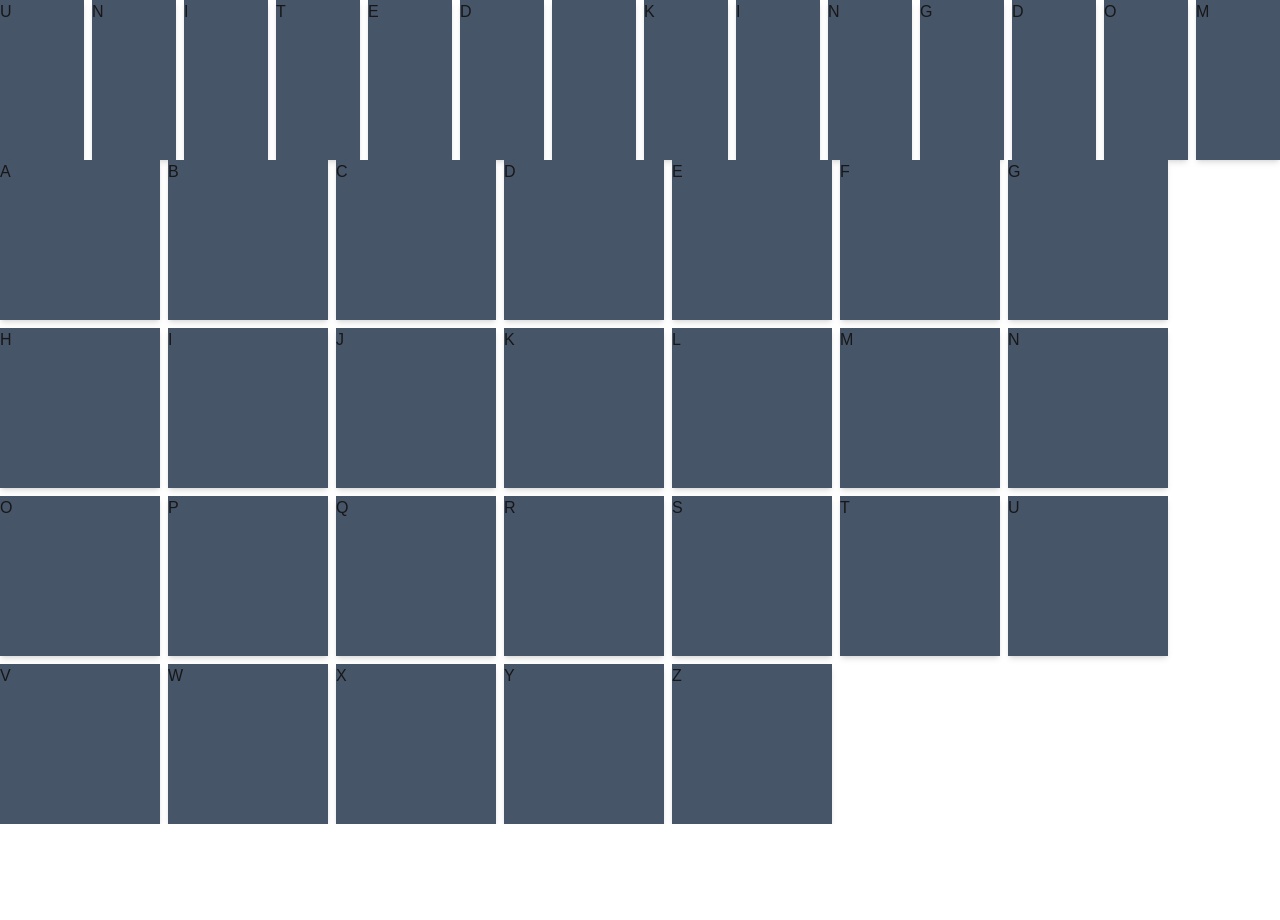
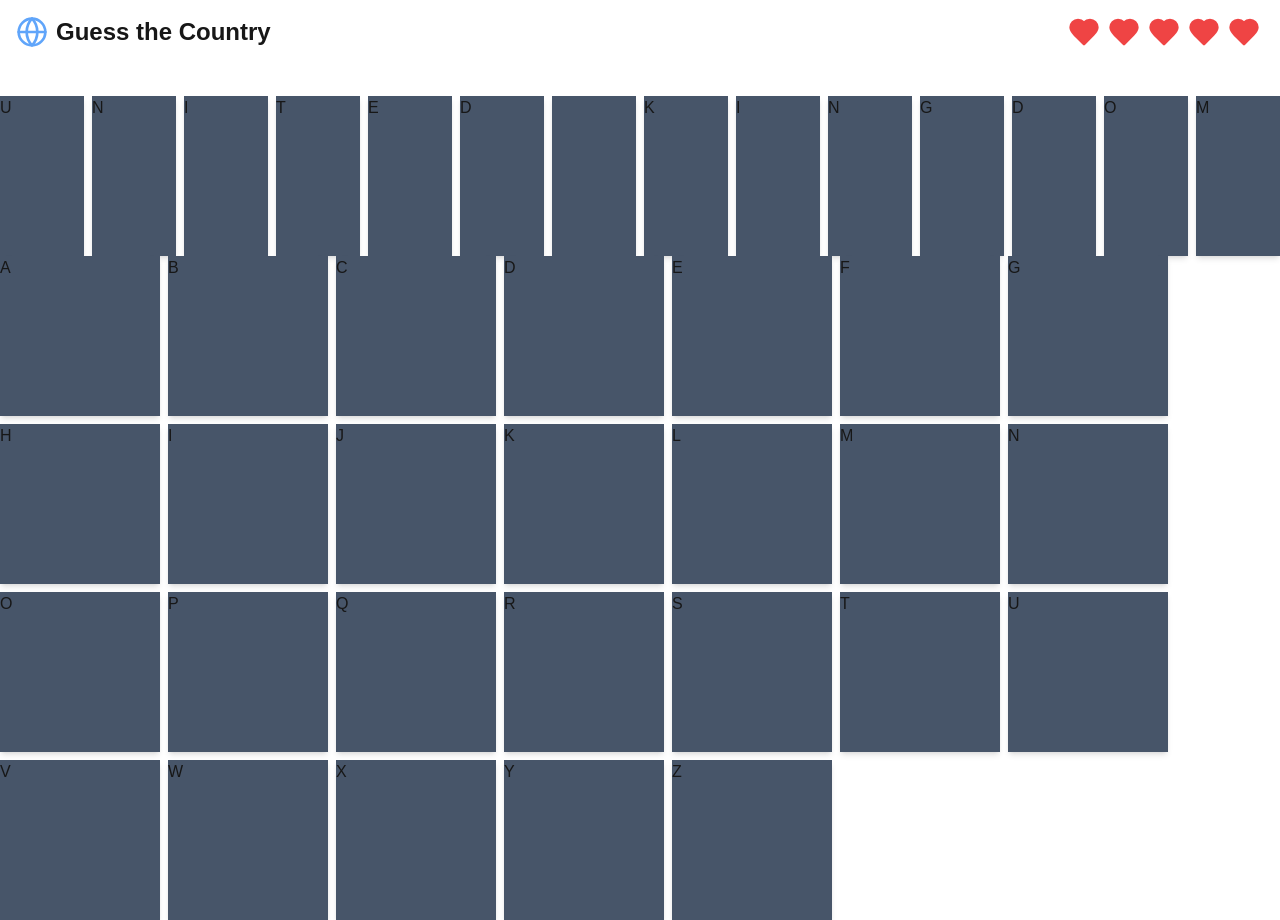
Before and after one commit to SkyDmytro/skygames, a Next.js app: page /countries in a window 1280 px wide. Before the commit the page ends 824 px from the top, so only its background shows below. Built offline with nearby package versions, Linux system fonts and the light colour scheme.

Commit message:
feat: add zustand

```diff
--- a/package.json
+++ b/package.json
@@ -14,12 +14,14 @@
   "dependencies": {
     "clsx": "^2.1.1",
     "dotenv": "^16.4.5",
+    "lucide-react": "^0.461.0",
     "mongodb": "^6.11.0",
     "mongoose": "^8.8.2",
     "next": "15.0.3",
     "react": "^18.3.1",
     "react-dom": "^18.3.1",
-    "ts-node": "^10.9.2"
+    "ts-node": "^10.9.2",
+    "zustand": "^5.0.1"
   },
   "devDependencies": {
     "@testing-library/jest-dom": "^6.6.3",
--- a/src/app/api/hello/route.ts
+++ /dev/null
@@ -1,3 +0,0 @@
-export const GET = async () => {
-  return new Response('Hello, Next.js!');
-};
--- a/src/app/countries/page.tsx
+++ b/src/app/countries/page.tsx
@@ -1,9 +1,11 @@
+import { CountryPageHeader } from '@/features/countriesGame/components/CountryPageHeader/CountryPageHeader';
 import { GuessedLettersComponent } from '@/features/countriesGame/components/GuessedLettersComponent/GuessedLettersComponent';
 import { LettersBlock } from '@/features/countriesGame/components/LettersComponent/LettersBlock';
 
 const CountriesGame = () => {
   return (
     <section>
+      <CountryPageHeader />
       <GuessedLettersComponent />
       <LettersBlock />
     </section>
--- /dev/null
+++ b/src/features/countriesGame/components/CountryPageHeader/CountryPageHeader.tsx
@@ -0,0 +1,27 @@
+'use client';
+
+import { useScoreStore } from '@/features/countriesGame/stores/scoreStore';
+
+import { Globe, Heart } from 'lucide-react';
+
+export const CountryPageHeader = () => {
+  const { health } = useScoreStore();
+  return (
+    <header className="w-full flex justify-between items-center mb-8 bg-transparent backdrop-blur-sm rounded-xl p-4">
+      <div className="flex items-center">
+        <Globe className="w-8 h-8 mr-2 text-blue-400" />
+        <span className="text-2xl font-bold">Guess the Country</span>
+      </div>
+
+      <div className="flex">
+        {[...Array(5)].map((_, i) => (
+          <Heart
+            key={i}
+            className={`w-8 h-8 mx-1 ${i < health ? 'text-red-500' : 'text-gray-600'}`}
+            fill={i < health ? 'currentColor' : 'none'}
+          />
+        ))}
+      </div>
+    </header>
+  );
+};
--- /dev/null
+++ b/src/features/countriesGame/stores/countryStore.ts
@@ -0,0 +1,23 @@
+import { create } from 'zustand';
+
+export type CountryState = {
+  countryName: string[];
+  guessedLetters: string[];
+};
+
+export type CountryActions = {
+  addGuessedLetter: (letter: string) => void;
+};
+
+export type CountryStore = CountryState & CountryActions;
+
+export const defaultInitState: CountryState = {
+  countryName: [],
+  guessedLetters: [],
+};
+
+export const useCountryStore = create<CountryState & CountryActions>((set) => ({
+  ...defaultInitState,
+  addGuessedLetter: (letter: string) =>
+    set((state) => ({ guessedLetters: [...state.guessedLetters, letter] })),
+}));
--- /dev/null
+++ b/src/features/countriesGame/stores/scoreStore.ts
@@ -0,0 +1,16 @@
+import { create } from 'zustand';
+
+export type ScoreState = {
+  health: number;
+};
+
+export type ScoreActions = {
+  decreaseHealth: () => void;
+};
+
+export type ScoreStore = ScoreState & ScoreActions;
+
+export const useScoreStore = create<ScoreState & ScoreActions>((set) => ({
+  health: 5,
+  decreaseHealth: () => set((state) => ({ health: state.health - 1 })),
+}));
--- a/src/utils/config.ts
+++ b/src/utils/config.ts
@@ -1 +1,2 @@
 export const DB_URL = process.env.DATA_BASE_CONNECTION_URL;
+export const API_URL = process.env.API_URL;
```
Also changed, not shown: 1 other file (tests, documents, lock files or other folders).
